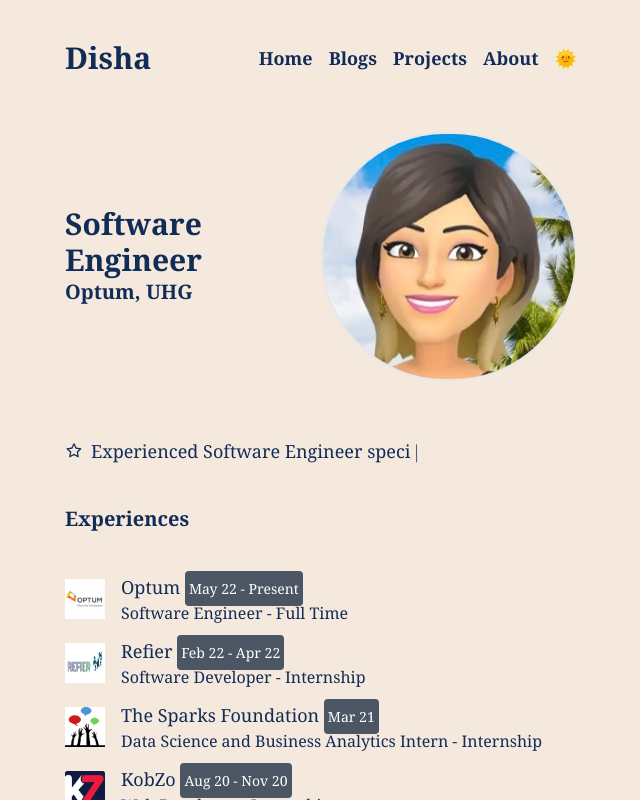
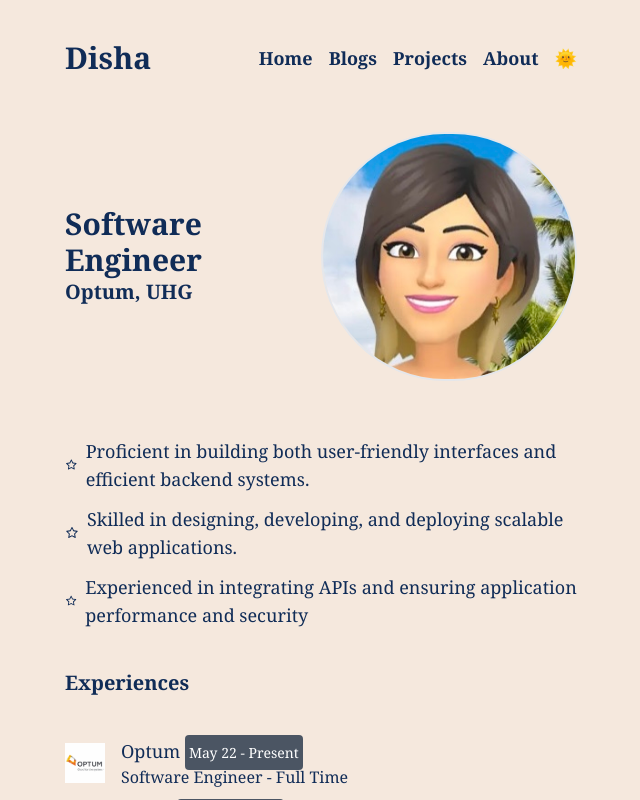
Before and after one commit to dishadutta/portfolio, a Next.js app: page / in a window 1280 px wide. Shown: the top 800 px of the page, without its empty margins (319-959 px from the left). Built offline with nearby package versions, Linux system fonts and the light colour scheme.

Commit message:
feat: added intro points

```diff
--- a/app/page.tsx
+++ b/app/page.tsx
@@ -10,18 +10,13 @@
 import Typewriter from 'typewriter-effect'
 import { AiOutlineStar } from 'react-icons/ai'
 import { useState } from 'react'
+import { intro } from '@/data/introductionData'
 
 export default function Home() {
-  const [activeTypewriter, setActiveTypewriter] = useState(1)
-
-  const handleComplete = (index: number) => {
-    setActiveTypewriter(index + 1) // Activate the next typewriter
-  }
-
   return (
     <div className='space-y-10'>
       <div className='flex flex-col md:flex-row'>
-        <div className='order-2 md:order-1 flex-1 py-4 flex flex-col justify-center'>
+        <div className='order-2 md:order-1 flex-1 py-4 flex flex-col justify-center text-center md:text-left'>
           <div className='text-3xl font-extrabold'>Software Engineer</div>
           <div className='font-semibold text-xl'>Optum, UHG</div>
         </div>
@@ -33,102 +28,16 @@
           />
         </div>
       </div>
-      <ul>
-        <li className='list-disc flex items-center font-[580] text-lg'>
-          {activeTypewriter >= 1 && (
-            <>
-              <AiOutlineStar className='mr-2' />
-              <Typewriter
-                onInit={(typewriter) => {
-                  typewriter
-                    .typeString(
-                      'Experienced Software Engineer specializing in full-stack development, with a strong focus on frontend development.'
-                    )
-                    .pauseFor(4)
-                    .changeDelay(1)
-                    .callFunction(() => handleComplete(1))
-                    .start()
-                }}
-              />
-            </>
-          )}
-        </li>
-        <li className='list-disc flex items-center font-[580] text-lg'>
-          {activeTypewriter >= 2 && (
-            <>
-              <AiOutlineStar className='mr-2' />
-              <Typewriter
-                onInit={(typewriter) => {
-                  typewriter
-                    .typeString(
-                      'Passionate about creating visually appealing, responsive, and user-friendly websites.'
-                    )
-                    .pauseFor(4)
-                    .changeDelay(1)
-                    .callFunction(() => handleComplete(2))
-                    .start()
-                }}
-              />
-            </>
-          )}
-        </li>
-        <li className='list-disc flex items-center font-[580] text-lg'>
-          {activeTypewriter >= 3 && (
-            <>
-              <AiOutlineStar className='mr-2' />
-              <Typewriter
-                onInit={(typewriter) => {
-                  typewriter
-                    .typeString(
-                      'Proficient in modern frontend technologies and frameworks to ensure optimal website performance.'
-                    )
-                    .pauseFor(4)
-                    .changeDelay(1)
-                    .callFunction(() => handleComplete(3))
-                    .start()
-                }}
-              />
-            </>
-          )}
-        </li>
-        <li className='list-disc flex items-center font-[580] text-lg'>
-          {activeTypewriter >= 4 && (
-            <>
-              <AiOutlineStar className='mr-2' />
-              <Typewriter
-                onInit={(typewriter) => {
-                  typewriter
-                    .typeString(
-                      'Committed to crafting engaging digital experiences through thoughtful and effective design.'
-                    )
-                    .pauseFor(4)
-                    .changeDelay(1)
-                    .callFunction(() => handleComplete(4))
-                    .start()
-                }}
-              />
-            </>
-          )}
-        </li>
-        <li className='list-disc flex items-center font-[580] text-lg'>
-          {activeTypewriter >= 5 && (
-            <>
-              <AiOutlineStar className='mr-2' />
-              <Typewriter
-                onInit={(typewriter) => {
-                  typewriter
-                    .typeString(
-                      'Dedicated to continual learning and development to stay current with industry trends and advancements.'
-                    )
-                    .pauseFor(4)
-                    .changeDelay(1)
-                    .callFunction(() => handleComplete(5))
-                    .start()
-                }}
-              />
-            </>
-          )}
-        </li>
+      <ul className='flex flex-col space-y-3'>
+        {intro.map((item, index) => (
+          <li
+            className='list-disc flex items-center font-[580] text-lg'
+            key={index}
+          >
+            <AiOutlineStar className='mr-2' />
+            {item}
+          </li>
+        ))}
       </ul>
       <div className='font-semibold text-xl'>Experiences</div>
       <div className='grid grid-flow-row auto-rows-max space-y-3'>
--- /dev/null
+++ b/data/introductionData.ts
@@ -0,0 +1,5 @@
+export const intro = [
+  'Proficient in building both user-friendly interfaces and efficient backend systems.',
+  'Skilled in designing, developing, and deploying scalable web applications.',
+  'Experienced in integrating APIs and ensuring application performance and security',
+]
```
